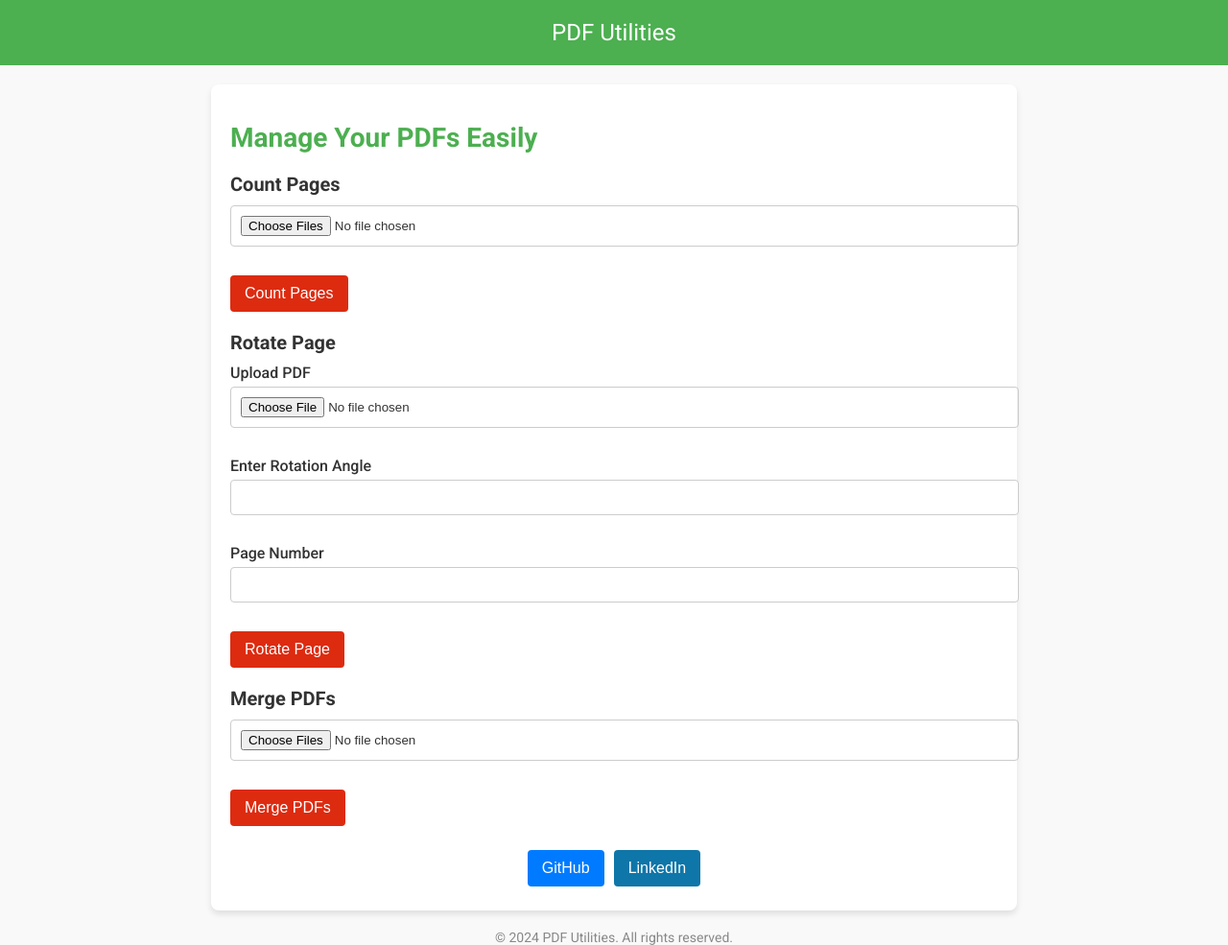
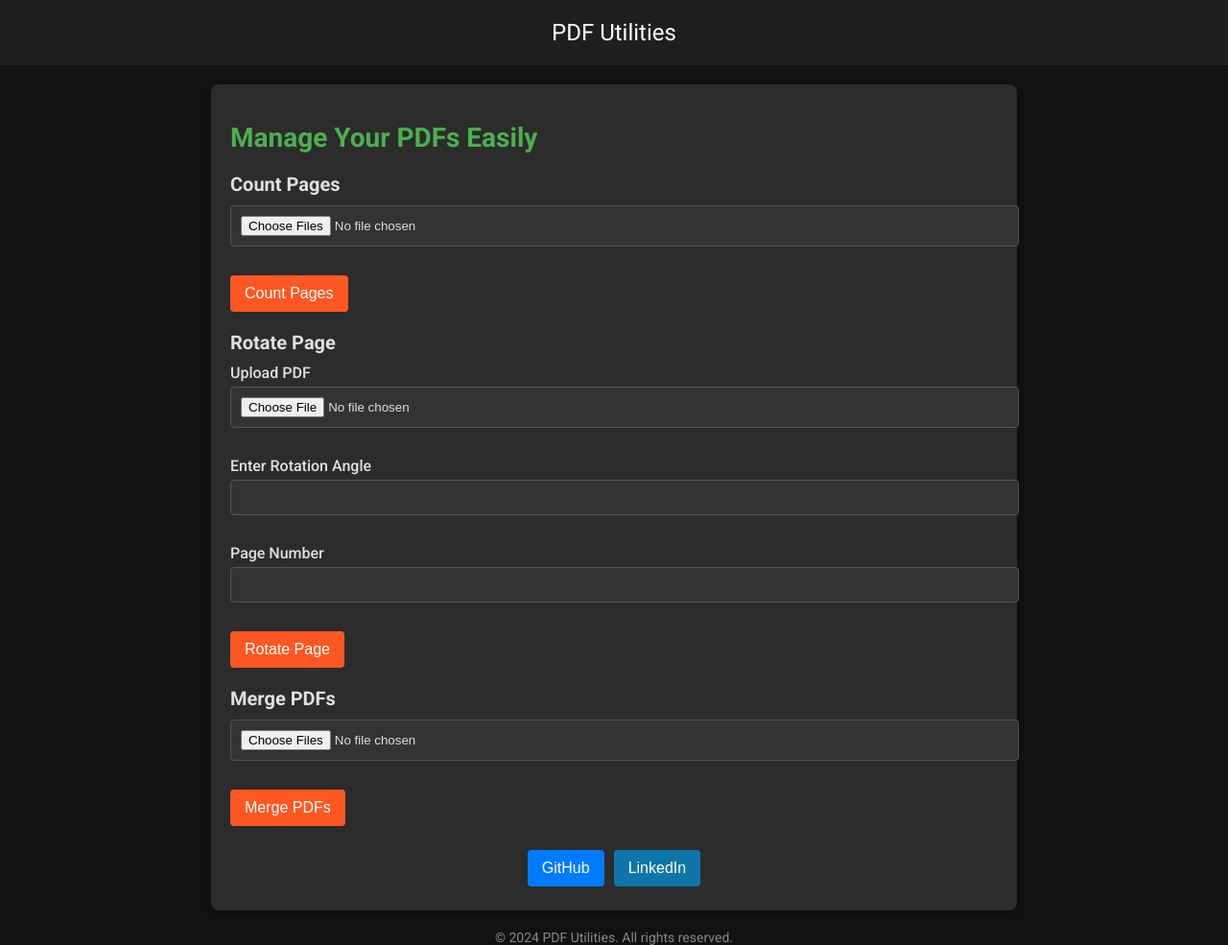
Before and after one commit to vvvv5215/PDF_Utilitlies, a Flask app: page / in a window 1280 px wide. Shown: the whole page at 96% size. Run offline with Flask 3, Linux system fonts and the light colour scheme; parts of the project's set-up code (start-up, migrations or seed data) failed here and were passed over.

Commit message:
Update index.html

```diff
--- a/templates/index.html
+++ b/templates/index.html
@@ -11,13 +11,13 @@
             font-family: 'Roboto', sans-serif;
             margin: 0;
             padding: 0;
-            background-color: #f9f9f9;
-            color: #333;
+            background-color: #121212;
+            color: #e0e0e0;
         }
 
         header {
-            background-color: #4CAF50;
-            color: white;
+            background-color: #1f1f1f;
+            color: #ffffff;
             padding: 20px 10px;
             text-align: center;
             font-size: 24px;
@@ -27,9 +27,9 @@
             max-width: 800px;
             margin: 20px auto;
             padding: 20px;
-            background: white;
+            background: #2c2c2c;
             border-radius: 8px;
-            box-shadow: 0 4px 6px rgba(0, 0, 0, 0.1);
+            box-shadow: 0 4px 6px rgba(0, 0, 0, 0.3);
         }
 
         h1 {
@@ -42,7 +42,7 @@
             font-size: 20px;
             margin-top: 20px;
             margin-bottom: 10px;
-            color: #333;
+            color: #e0e0e0;
         }
 
         .form-group {
@@ -53,18 +53,21 @@
             display: block;
             margin-bottom: 5px;
             font-weight: 500;
+            color: #e0e0e0;
         }
 
         input[type="file"], input[type="number"] {
             width: 100%;
             padding: 10px;
             margin-bottom: 10px;
-            border: 1px solid #ccc;
+            border: 1px solid #555;
             border-radius: 4px;
+            background-color: #333;
+            color: #e0e0e0;
         }
 
         button {
-            background-color:hsl(8, 86.50%, 46.50%);
+            background-color: #ff5722;
             color: white;
             border: none;
             padding: 10px 15px;
@@ -74,15 +77,15 @@
         }
 
         button:hover {
-            background-color:rgb(255, 3, 3);
+            background-color: #e64a19;
         }
 
         .message {
             margin-bottom: 20px;
             padding: 10px;
             border-radius: 4px;
-            background-color: #dff0d8;
-            color: #3c763d;
+            background-color: #3c763d;
+            color: #f1f1f1;
             font-size: 14px;
         }
 
```
